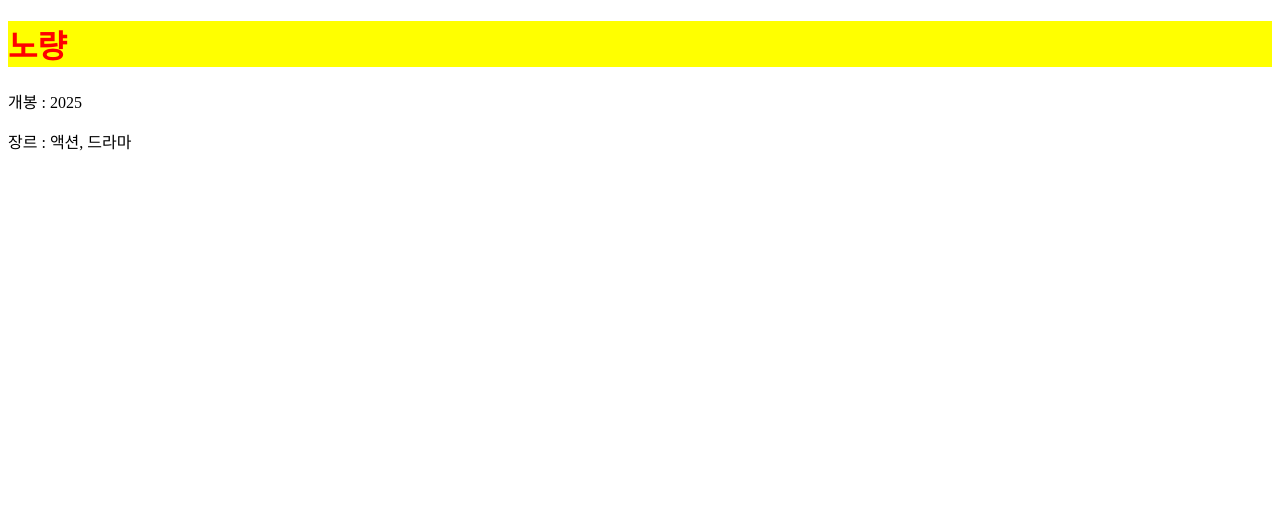
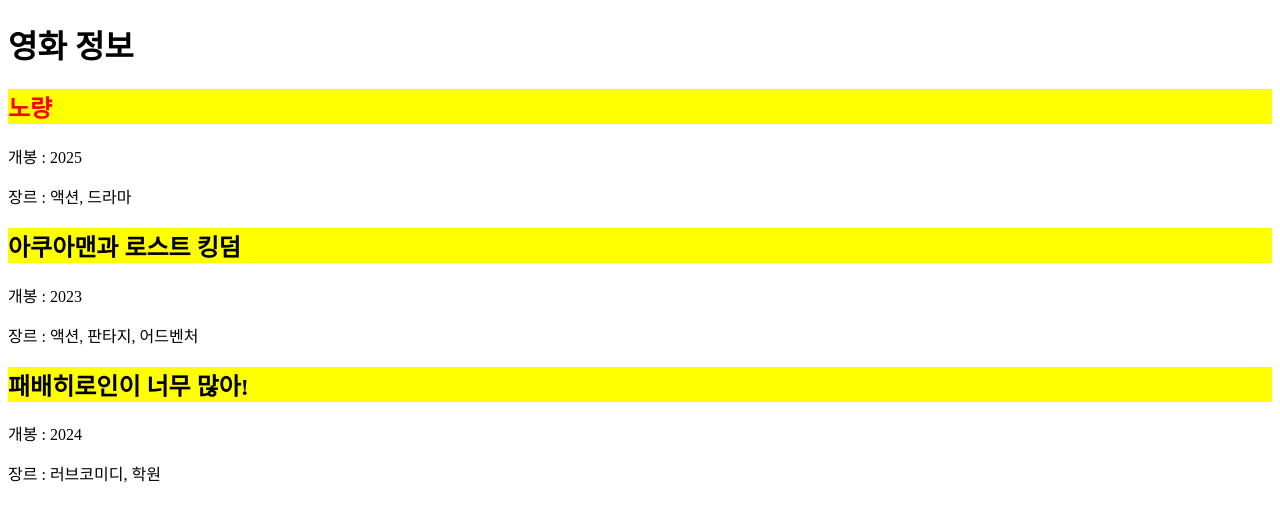
Before and after one commit to winshine0326/move-app-vue, a Vue app: page / in a window 1280 px wide. Shown: the top 520 px of the page. Built offline with nearby package versions, Linux system fonts and the light colour scheme.

Commit message:
반복문으로 영화정보 표시하기

```diff
--- a/src/App.vue
+++ b/src/App.vue
@@ -1,7 +1,12 @@
 <template>
-  <h1 class="bg-yellow" :style="textRed">{{ title }}</h1>
-  <p>개봉 : {{ year }}</p>
-  <p>장르 : {{ category }}</p>
+  <h1>영화 정보</h1>
+  <div v-for="(item, i) in data" :key="i">
+    <h2 class="bg-yellow" :style="item.textRed">{{ item.title }}</h2>
+    <!-- 아니 속성값이 존재하지 않아도 에러가 나지 않는다고????? 혁신이다 -->
+    <p>개봉 : {{ item.year }}</p>
+    <p>장르 : {{ item.category }}</p>
+  </div>
+  <!-- <p v-for="(item, i) in foods" :key="i">{{ item }}</p> -->
 </template>
 
 <script>
@@ -9,10 +14,25 @@
   name: "App",
   data() {
     return {
-      title: "노량",
-      year: 2025,
-      category: "액션, 드라마",
-      textRed: { color: "red" }, // 객체로 넘겨야함
+      foods: ["김밥", "순대", "만두"],
+      data: [
+        {
+          title: "노량",
+          year: 2025,
+          category: "액션, 드라마",
+          textRed: { color: "red" },
+        },
+        {
+          title: "아쿠아맨과 로스트 킹덤",
+          year: 2023,
+          category: "액션, 판타지, 어드벤처",
+        },
+        {
+          title: "패배히로인이 너무 많아!",
+          year: 2024,
+          category: "러브코미디, 학원",
+        },
+      ],
     };
   },
 };
```
